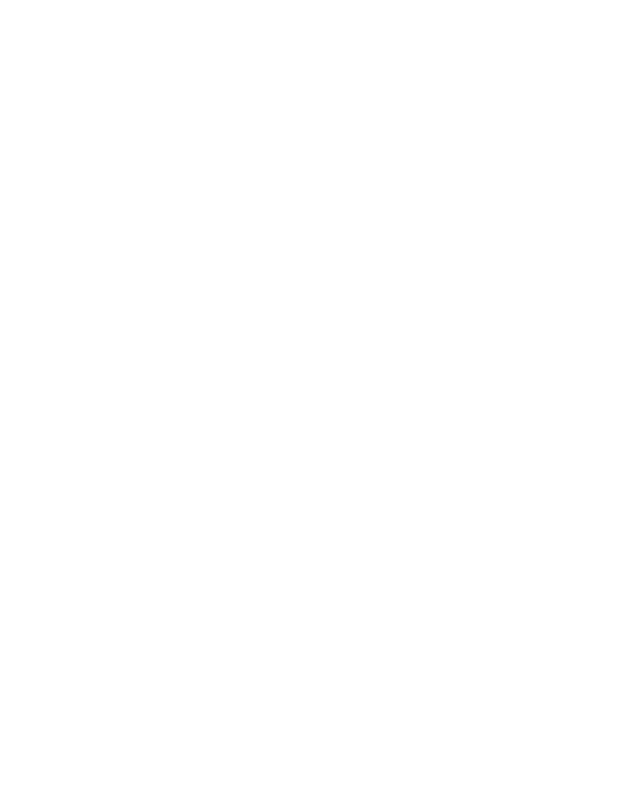
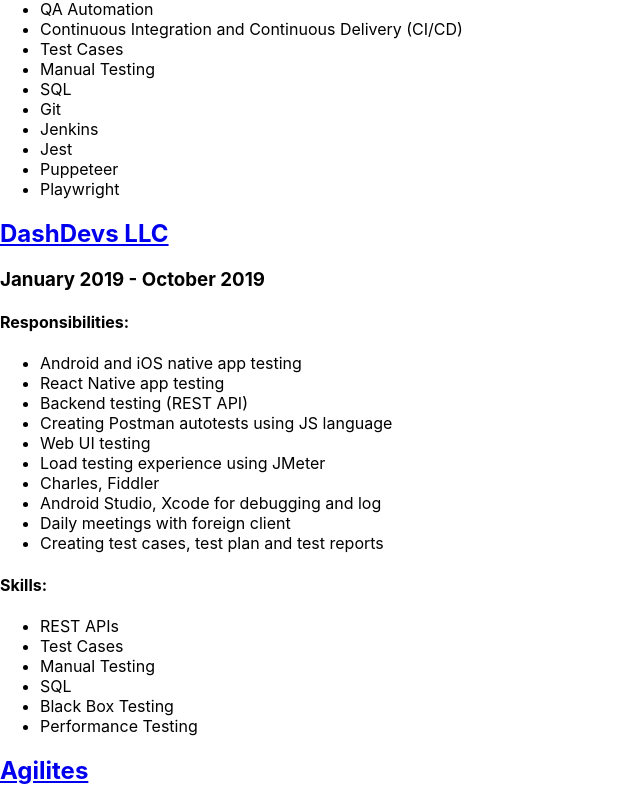
Before and after one commit to Ihor-Khomenko/Ihor-Khomenko.github.io, a React (Create React App) app: page /experience in a window 1280 px wide. Shown: the part 742-1540 px from the top of the page, without its empty margins (0-640 px from the left). Before the commit the page ends 800 px from the top, so only its background shows below. Built offline with nearby package versions, Linux system fonts and the light colour scheme.

Commit message:
Filled components with content, added additional component WorkExperience.js to help format Experience.js

```diff
--- a/src/components/certificates/Certificates.js
+++ b/src/components/certificates/Certificates.js
@@ -1,3 +1,4 @@
+// Certificates.js
 import React from 'react';
 
 function Certificates() {
@@ -5,7 +6,9 @@
         <div>
             <h1>Certificates</h1>
             <ul>
-                {/* certificates */}
+                <li><a href="https://zertdb.isqi.org/en/download/index/token/Yg4688X8vNaEX29N">ISTQB</a></li>
+                <li><a href="https://www.efset.org/cert/khVbu5">EFSET</a></li>
+                <li><a href="https://www.coursera.org/account/accomplishments/certificate/2TCC4HQ3Z8LM">Cypress</a></li>
             </ul>
         </div>
     );
--- a/src/components/education/Education.js
+++ b/src/components/education/Education.js
@@ -1,10 +1,42 @@
+// Education.js
 import React from 'react';
+import styled from 'styled-components';
+
+const EducationItem = styled.div`
+  margin-bottom: 1em;
+`;
+
+const University = styled.h2`
+  // add styles here
+`;
+
+const Years = styled.h3`
+  // add styles here
+`;
+
+const Degree = styled.p`
+  // add styles here
+`;
 
 function Education() {
     return (
         <div>
             <h1>Education</h1>
-            {/* educational */}
+            <EducationItem>
+                <University>Kharkiv Polytechnic Institute</University>
+                <Years>2022-2023</Years>
+                <Degree>Masters degree, Cybersecurity</Degree>
+            </EducationItem>
+            <EducationItem>
+                <University>Kharkiv Polytechnic Institute</University>
+                <Years>2012-2017</Years>
+                <Degree>Masters degree, Computer Engineering/System Programming</Degree>
+            </EducationItem>
+            <EducationItem>
+                <University>Kharkiv Patent Computer College</University>
+                <Years>2008-2012</Years>
+                <Degree>Junior Engineer, PC and network configuration</Degree>
+            </EducationItem>
         </div>
     );
 }
--- a/src/components/experience/Experience.js
+++ b/src/components/experience/Experience.js
@@ -1,12 +1,81 @@
+// Experience.js
 import React from 'react';
+import WorkExperience from './WorkExperience';
 
 function Experience() {
     return (
         <div>
             <h1>Experience</h1>
-            <ul>
-                {/* add your experiences here */}
-            </ul>
+            <WorkExperience
+                companyName="Akvelon, Inc."
+                companyLink="https://akvelon.com/"
+                dates="October 2019 - till now"
+                responsibilities={[
+                    "E2E and integration testing React web app using JavaScript",
+                    "Test design, creating and maintaining test cases",
+                    "Exploratory testing, functional testing",
+                    "Git, SVN"
+                ]}
+                skills={[
+                    "JavaScript",
+                    "QA Automation",
+                    "Continuous Integration and Continuous Delivery (CI/CD)",
+                    "Test Cases",
+                    "Manual Testing",
+                    "SQL",
+                    "Git",
+                    "Jenkins",
+                    "Jest",
+                    "Puppeteer",
+                    "Playwright"
+                ]}
+            />
+            <WorkExperience
+                companyName="DashDevs LLC"
+                companyLink="https://dashdevs.com/"
+                dates="January 2019 - October 2019"
+                responsibilities={[
+                    "Android and iOS native app testing",
+                    "React Native app testing",
+                    "Backend testing (REST API)",
+                    "Creating Postman autotests using JS language",
+                    "Web UI testing",
+                    "Load testing experience using JMeter",
+                    "Charles, Fiddler",
+                    "Android Studio, Xcode for debugging and log",
+                    "Daily meetings with foreign client",
+                    "Creating test cases, test plan and test reports"
+                ]}
+                skills={[
+                    "REST APIs",
+                    "Test Cases",
+                    "Manual Testing",
+                    "SQL",
+                    "Black Box Testing",
+                    "Performance Testing"
+                ]}
+            />
+            <WorkExperience
+                companyName="Agilites"
+                companyLink="https://www.agilites.com/"
+                dates="January 2018 - January 2019"
+                responsibilities={[
+                    "Writing test documentation",
+                    "Test Design, Bug reports (Jira), test cases (Testlink), check lists",
+                    "Find, submit, and track defects found during testing to ensure that they are resolved",
+                    "Functional testing, Regression testing, Smoke and Sanity testing, Integration testing, Specification testing",
+                    "Creating log files (Putty, WinSCP, Kibana)",
+                    "Reproducing incidents from users and providing support",
+                    "Work with SQL databases (updating info, finding the required data)"
+                ]}
+                skills={[
+                    "REST APIs",
+                    "Test Cases",
+                    "Manual Testing",
+                    "SQL",
+                    "Black Box Testing"
+                ]}
+            />
         </div>
     );
 }
--- /dev/null
+++ b/src/components/experience/WorkExperience.js
@@ -0,0 +1,42 @@
+// WorkExperience.js
+import React from 'react';
+import styled from 'styled-components';
+
+const Company = styled.h2`
+
+`;
+
+const Dates = styled.h3`
+
+`;
+
+const Responsibilities = styled.ul`
+
+`;
+
+const Skills = styled.ul`
+
+`;
+
+function WorkExperience({ companyName, companyLink, dates, responsibilities, skills }) {
+    return (
+        <div>
+            <Company><a href={companyLink}>{companyName}</a></Company>
+            <Dates>{dates}</Dates>
+            <h4>Responsibilities:</h4>
+            <Responsibilities>
+                {responsibilities.map((responsibility, index) => (
+                    <li key={index}>{responsibility}</li>
+                ))}
+            </Responsibilities>
+            <h4>Skills:</h4>
+            <Skills>
+                {skills.map((skill, index) => (
+                    <li key={index}>{skill}</li>
+                ))}
+            </Skills>
+        </div>
+    );
+}
+
+export default WorkExperience;
--- a/src/components/portfolio/Portfolio.js
+++ b/src/components/portfolio/Portfolio.js
@@ -1,12 +1,76 @@
+// Portfolio.js
 import React from 'react';
+import styled from 'styled-components';
+
+const PortfolioItem = styled.div`
+  margin-bottom: 1em;
+`;
+
+const ProjectName = styled.h2`
+  // add styles here
+`;
+
+const Role = styled.h3`
+  // add styles here
+`;
+
+const Description = styled.p`
+  // add styles here
+`;
 
 function Portfolio() {
     return (
         <div>
             <h1>Portfolio</h1>
-            <ul>
-                {/* projects */}
-            </ul>
+            <PortfolioItem>
+                <ProjectName>Tideworks</ProjectName>
+                <Role>QA Automation Engineer</Role>
+                <Description>
+                    As a QA Automation Engineer dedicated to the billing component of a project, my role is to ensure the quality and reliability of the system. I focus on automated testing, reporting and validation of the accuracy and efficiency of billing processes within the logistics and cargo management solution.
+                </Description>
+            </PortfolioItem>
+            <PortfolioItem>
+                <ProjectName>Marvel</ProjectName>
+                <Role>QA Engineer</Role>
+                <Description>
+                    A set of applications for sellers and customers, which included a web application, iOS and Android mobile applications for sellers and iOS and Android mobile applications for customers. I performed manual testing of mobile applications, automated API testing with JS + Postman, load testing with JMeter, collected logs in Xcode and Android Studio, and built the testing process from scratch.
+                </Description>
+            </PortfolioItem>
+            <PortfolioItem>
+                <ProjectName>Dozens</ProjectName>
+                <Role>QA Engineer</Role>
+                <Description>
+                    As a Manual QA Engineer for a Dozens application, my role involved thorough testing of both the API, iOS and Android apps. I ensured the quality and functionality of the application by conducting manual tests, identifying bugs, and validating the system's performance.
+                </Description>
+            </PortfolioItem>
+            <PortfolioItem>
+                <ProjectName>IT Loyalty</ProjectName>
+                <Role>QA Engineer</Role>
+                <Description>
+                    It's is a platform for members of the Kharkiv IT cluster, offering a range of city-hacks and a discount system. As a Manual QA Engineer for IT Loyalty, I conducted comprehensive tests, including iOS and Android app testing, API testing, load testing, and web testing. I also played a key role in creating test documentation.
+                </Description>
+            </PortfolioItem>
+            <PortfolioItem>
+                <ProjectName>Meringue</ProjectName>
+                <Role>QA Engineer</Role>
+                <Description>
+                    It is a comprehensive web service designed for managing mobile push notifications for company products. Along with calendar management and point-of-interest descriptions, it offers messaging functionality. As a manual QA, I conducted rigorous web and API testing, focusing on testing notifications, performing performance tests, and stress tests.
+                </Description>
+            </PortfolioItem>
+            <PortfolioItem>
+                <ProjectName>Ruben</ProjectName>
+                <Role>QA Engineer</Role>
+                <Description>
+                    A Glovo-like mobile application for the Swiss market for the delivery of medicines and products. I did mobile testing and API testing.
+                </Description>
+            </PortfolioItem>
+            <PortfolioItem>
+                <ProjectName>State project on public procurement</ProjectName>
+                <Role>QA Engineer</Role>
+                <Description>
+                    As a Manual QA Engineer, I tested an electronic platform for public procurement. It facilitates transparent purchasing, enabling government organizations to buy goods, services, and works. I conducted manual testing of the web app, including database and API testing. The platform aims to streamline procurement, promote fair competition, and ensure accountability in public fund utilization.
+                </Description>
+            </PortfolioItem>
         </div>
     );
 }
--- a/src/components/skills/Skills.js
+++ b/src/components/skills/Skills.js
@@ -1,3 +1,4 @@
+// Skills.js
 import React from 'react';
 
 function Skills() {
@@ -5,7 +6,14 @@
         <div>
             <h1>Skills</h1>
             <ul>
-                {/* add your skills here */}
+                <li>Writing test automation for web using JavaScript (e2e and integration)</li>
+                <li>Creating and maintaining Jenkins jobs</li>
+                <li>Manual testing of mobile apps (native iOS, native Android, React Native cross platform) and React web apps</li>
+                <li>Using Postman for API testing (automating tests and running collections)</li>
+                <li>Using Fiddler/Charles for Web and mobile testing</li>
+                <li>Load testing experience using JMeter</li>
+                <li>Security testing with Burp Suite</li>
+                <li>Create and maintain test documentation, testing estimation</li>
             </ul>
         </div>
     );
```
